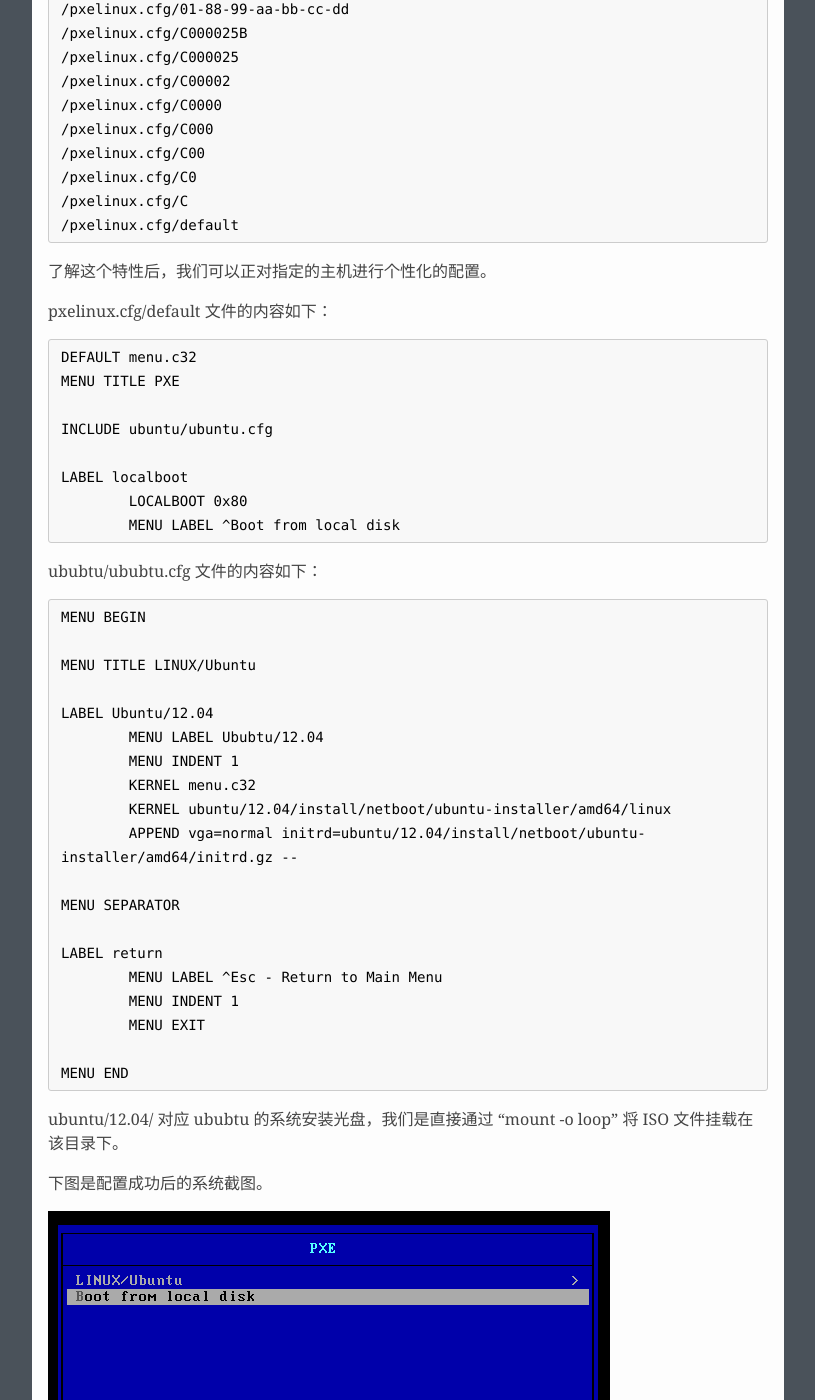
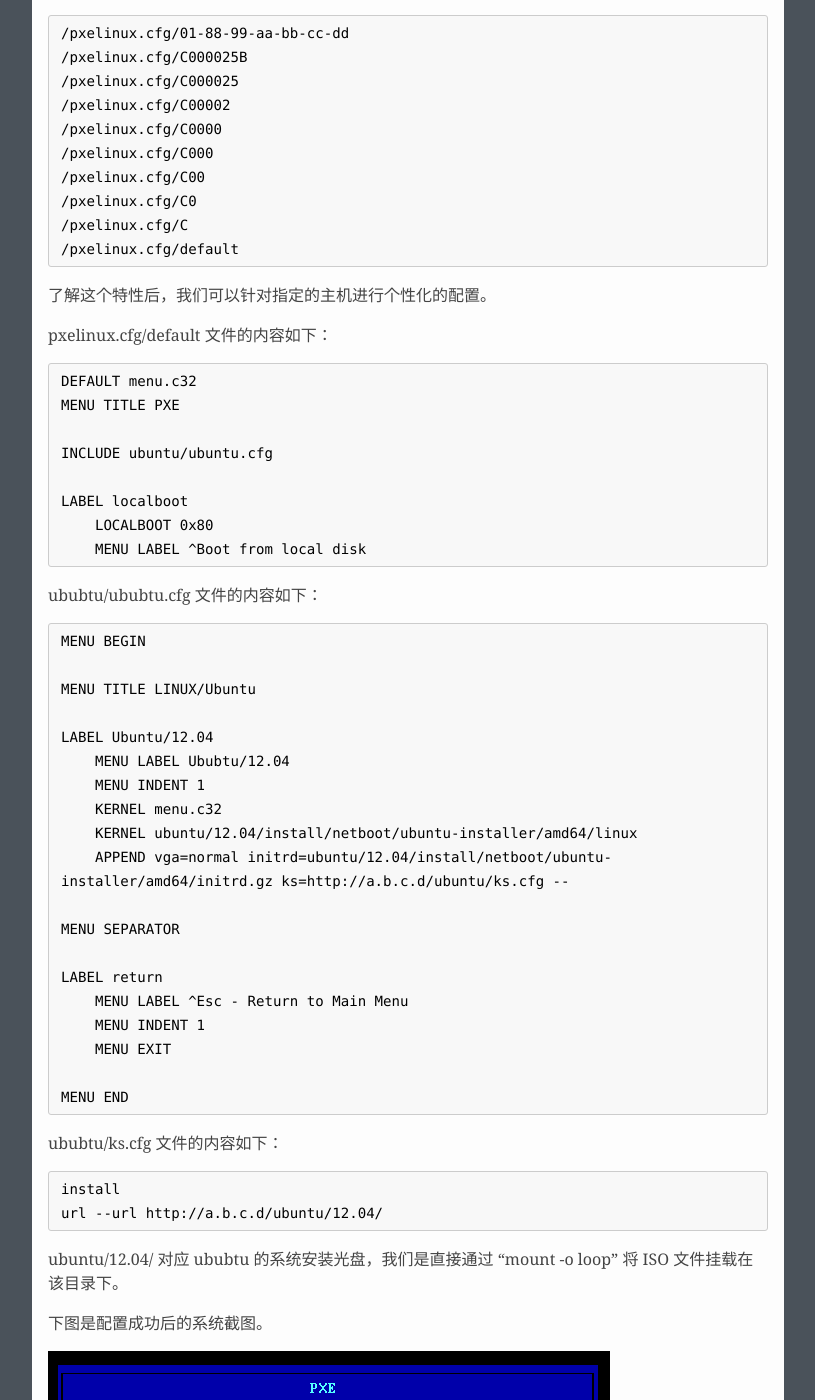
Before and after one commit to piercezhangx/clan.github.io, a Jekyll site: the page built from _posts/2013-08-21-pxe.md, in a window 1280 px wide and 1400 px high, scrolled down 1470 px. Shown: the whole window, without its empty margins (232-1047 px from the left). Built offline with Jekyll 4.4.1, drawn with Linux system fonts in a browser that asks for light colours; comment, search, counter and statistics services are not loaded; some of the changed text lies outside the part shown.

Commit message:
fix typo, add ububtu/ks.cfg

```diff
--- a/_posts/2013-08-21-pxe.md
+++ b/_posts/2013-08-21-pxe.md
@@ -57,6 +57,7 @@
 |   `-- default
 `-- ubuntu/
     |-- 12.04/
+    |-- ks.cfg
     `-- ubuntu.cfg
 </pre>
 
@@ -85,7 +86,7 @@
 /pxelinux.cfg/default
 </pre>
 
-了解这个特性后，我们可以正对指定的主机进行个性化的配置。
+了解这个特性后，我们可以针对指定的主机进行个性化的配置。
 
 pxelinux.cfg/default 文件的内容如下：
 
@@ -96,8 +97,8 @@
 INCLUDE ubuntu/ubuntu.cfg
 
 LABEL localboot
-        LOCALBOOT 0x80
-        MENU LABEL ^Boot from local disk
+    LOCALBOOT 0x80
+    MENU LABEL ^Boot from local disk
 </pre>
 
 ububtu/ububtu.cfg 文件的内容如下：
@@ -108,20 +109,27 @@
 MENU TITLE LINUX/Ubuntu
 
 LABEL Ubuntu/12.04
-        MENU LABEL Ububtu/12.04
-        MENU INDENT 1
-        KERNEL menu.c32
-        KERNEL ubuntu/12.04/install/netboot/ubuntu-installer/amd64/linux
-        APPEND vga=normal initrd=ubuntu/12.04/install/netboot/ubuntu-installer/amd64/initrd.gz --
+    MENU LABEL Ububtu/12.04
+    MENU INDENT 1
+    KERNEL menu.c32
+    KERNEL ubuntu/12.04/install/netboot/ubuntu-installer/amd64/linux
+    APPEND vga=normal initrd=ubuntu/12.04/install/netboot/ubuntu-installer/amd64/initrd.gz ks=http://a.b.c.d/ubuntu/ks.cfg --
 
 MENU SEPARATOR
 
 LABEL return
-        MENU LABEL ^Esc - Return to Main Menu
-        MENU INDENT 1
-        MENU EXIT
+    MENU LABEL ^Esc - Return to Main Menu
+    MENU INDENT 1
+    MENU EXIT
 
 MENU END
+</pre>
+
+ububtu/ks.cfg 文件的内容如下：
+
+<pre>
+install
+url --url http://a.b.c.d/ubuntu/12.04/
 </pre>
 
 ubuntu/12.04/ 对应 ububtu 的系统安装光盘，我们是直接通过 “mount -o loop” 将
@@ -131,4 +139,6 @@
 
 ![PXE Menu](/image/pxe-menu.png)
 
+关于 ESXi， Ubuntu 等系统 PXE 安装的配置文件请参考相应的官方文档。
+
 {{ page.date | date_to_string }}
```
